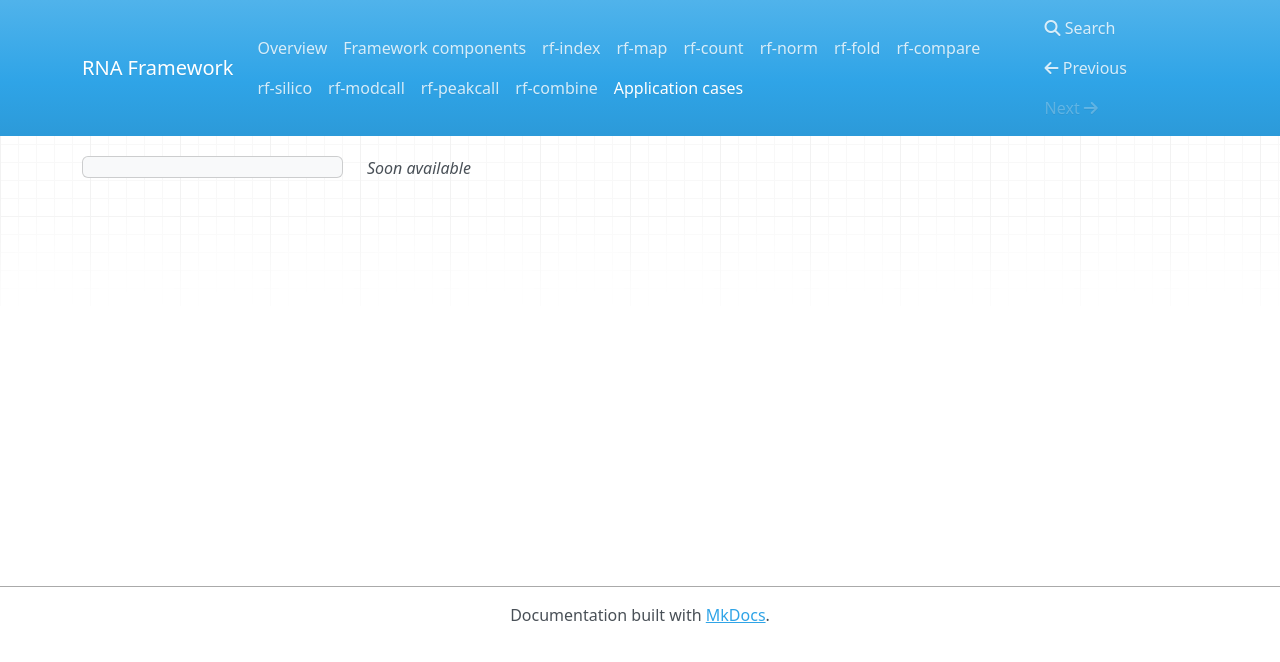
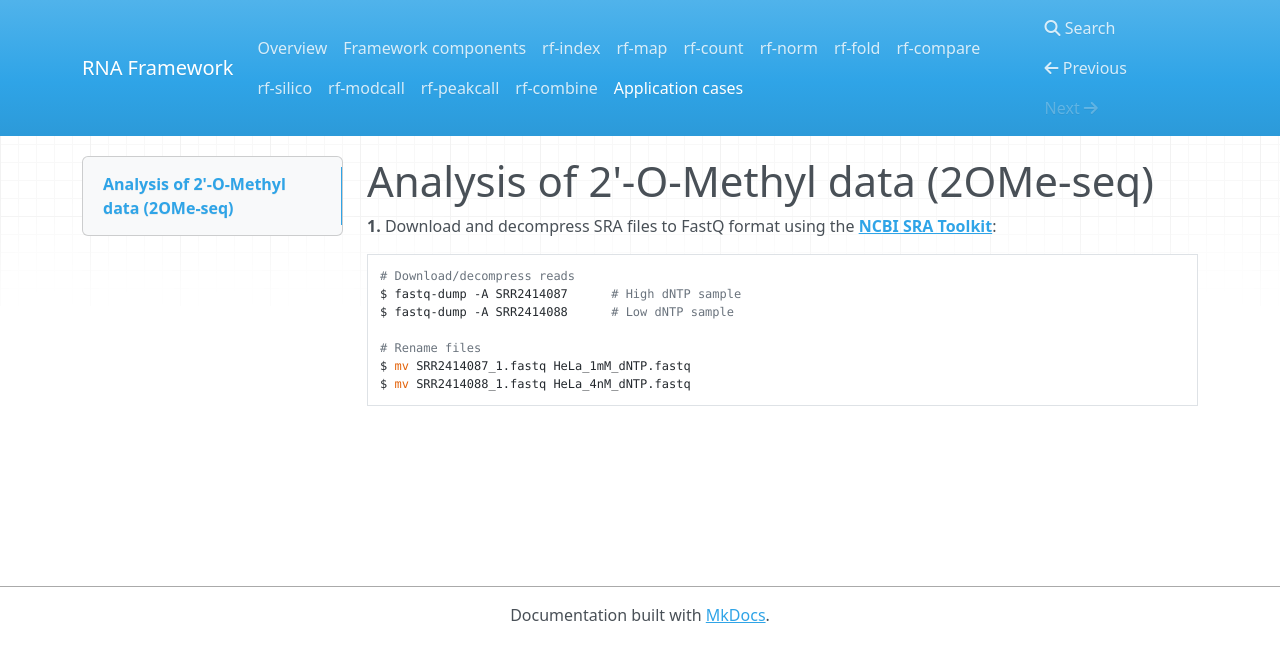
Before and after one commit to dincarnato/RNAFramework, an MkDocs documentation site: the page built from docs/cases.md, in a window 1280 px wide. Shown: the top 662 px of the page. Built offline with MkDocs 1.6.1, drawn with Linux system fonts in a browser that asks for light colours; nearby versions of some CDN libraries; old or Windows-style settings are respelled for this version of MkDocs.

Commit message:
no message

````diff
--- a/docs/cases.md
+++ b/docs/cases.md
@@ -1 +1,13 @@
-*Soon available*
+# Analysis of 2'-O-Methyl data (2OMe-seq)
+
+__1.__ Download and decompress SRA files to FastQ format using the [__NCBI SRA Toolkit__](https://trace.ncbi.nlm.nih.gov/Traces/sra/sra.cgi?view=software):
+
+```bash
+# Download/decompress reads
+$ fastq-dump -A SRR2414087		# High dNTP sample
+$ fastq-dump -A SRR2414088		# Low dNTP sample
+
+# Rename files
+$ mv SRR2414087_1.fastq HeLa_1mM_dNTP.fastq
+$ mv SRR2414088_1.fastq HeLa_4nM_dNTP.fastq
+```
````
